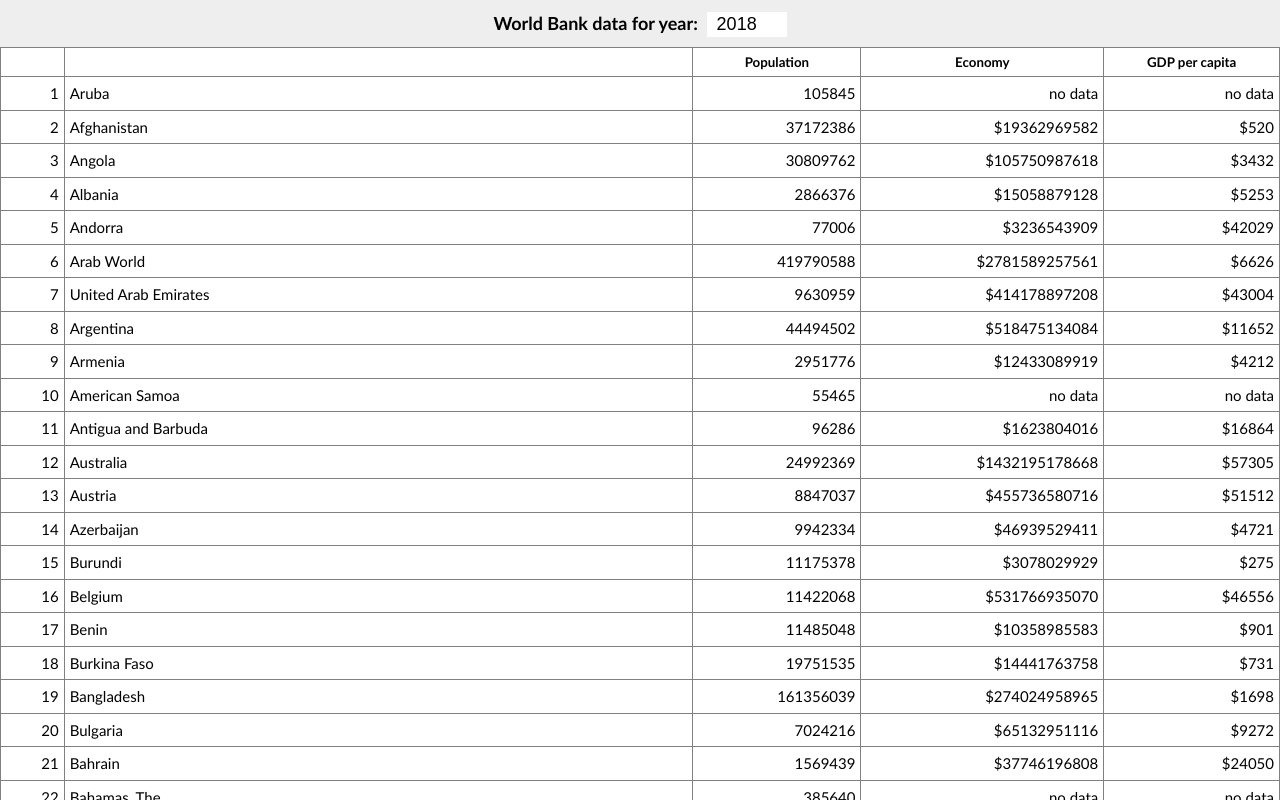
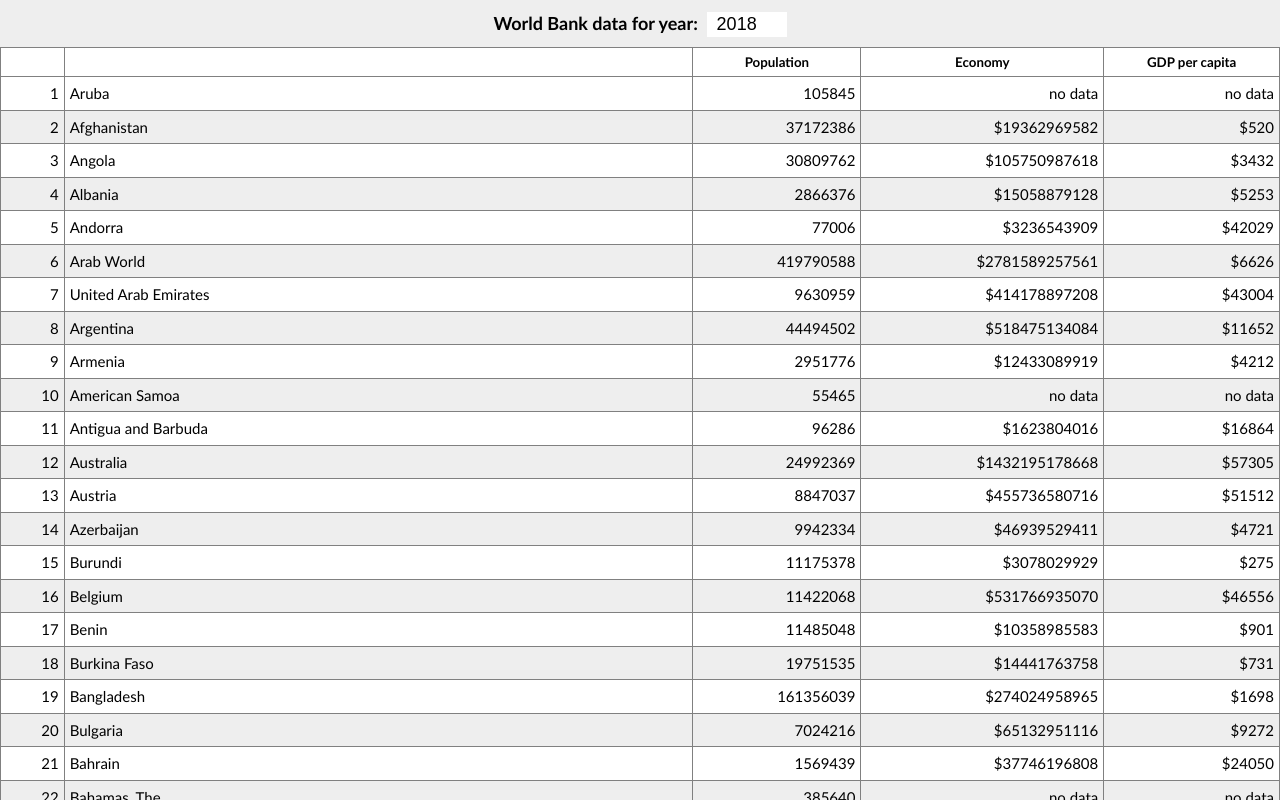
Before and after one commit to ayasenko/wbstats, a React (Create React App) app: page / in a window 1280 px wide. Shown: the top 800 px of the page. Built offline with nearby package versions, Linux system fonts and the light colour scheme.

Commit message:
even rows painted in gray

```diff
--- a/src/scss/style.scss
+++ b/src/scss/style.scss
@@ -99,6 +99,10 @@ body {
     &:focus td{
       font-weight: bold;
     }
+
+    &:nth-child(4n-1) td{
+      background-color: #eee;
+    }
   }
   &--collapsed {
     display: none;
```
